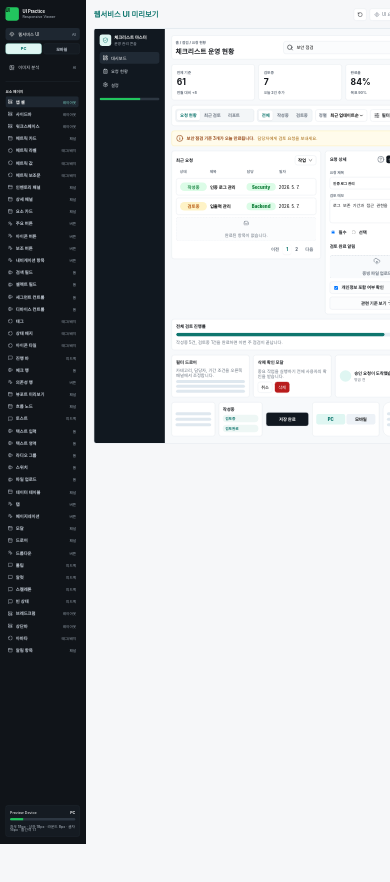
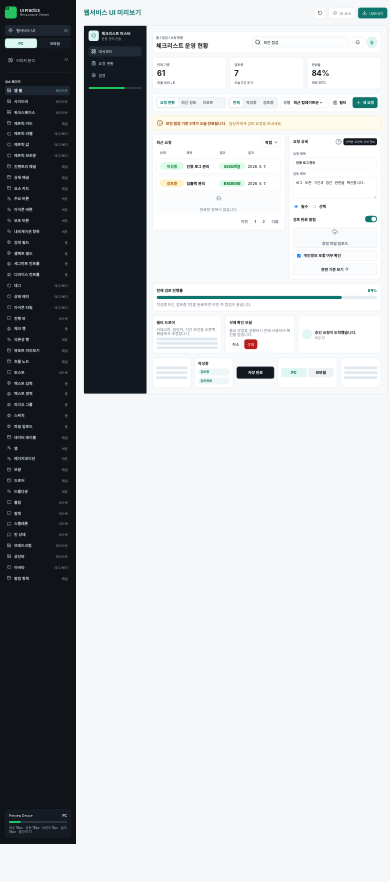
Before and after one commit to sanghakbae/ui-checker, a website: page index.html in a window 390 px wide. Shown: the top 882 px of the page. Drawn offline with nearby package versions, Linux system fonts and the light colour scheme.

Commit message:
Fit desktop canvas on mobile landscape

```diff
--- a/app.js
+++ b/app.js
@@ -2480,10 +2480,20 @@ function refreshIcons() {
 }
 
 function syncDesktopFit() {
-  const canvasWidth = 1280;
-  const shouldScale = window.innerWidth < 900;
-  const scale = shouldScale ? window.innerWidth / canvasWidth : 1;
-  const minHeight = shouldScale ? window.innerHeight / scale : window.innerHeight;
+  const canvasWidth = 1440;
+  const viewportWidth = Math.min(
+    window.innerWidth,
+    document.documentElement.clientWidth || window.innerWidth,
+    window.visualViewport?.width || window.innerWidth
+  );
+  const viewportHeight = Math.min(
+    window.innerHeight,
+    document.documentElement.clientHeight || window.innerHeight,
+    window.visualViewport?.height || window.innerHeight
+  );
+  const shouldScale = viewportWidth < canvasWidth;
+  const scale = shouldScale ? viewportWidth / canvasWidth : 1;
+  const minHeight = shouldScale ? viewportHeight / scale : viewportHeight;
 
   document.documentElement.classList.toggle("is-scaled-desktop", shouldScale);
   document.documentElement.style.setProperty("--desktop-canvas-width", `${canvasWidth}px`);
@@ -2509,7 +2519,10 @@ function render() {
 }
 
 syncDesktopFit();
+window.addEventListener("load", syncDesktopFit);
 window.addEventListener("resize", syncDesktopFit);
 window.addEventListener("orientationchange", syncDesktopFit);
+window.visualViewport?.addEventListener("resize", syncDesktopFit);
+window.requestAnimationFrame(syncDesktopFit);
 wireControls();
 render();
--- a/styles.css
+++ b/styles.css
@@ -13,7 +13,7 @@
   --good: #15803d;
   --shadow: 0 18px 40px rgba(20, 30, 45, 0.08);
   --radius: 8px;
-  --desktop-canvas-width: 1280px;
+  --desktop-canvas-width: 1440px;
   --desktop-fit-scale: 1;
   --desktop-fit-min-height: 100vh;
   font-family: Inter, ui-sans-serif, system-ui, -apple-system, BlinkMacSystemFont, "Segoe UI", sans-serif;
@@ -3466,7 +3466,7 @@ h2 {
   }
 }
 
-@media (max-width: 900px) {
+@media (max-width: 1279px) {
   html.is-scaled-desktop,
   html.is-scaled-desktop body {
     width: 100%;
```
